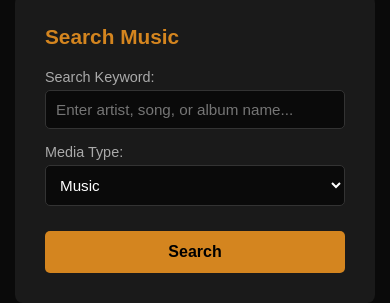
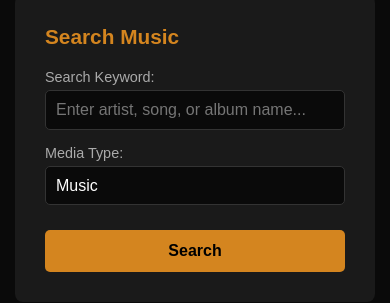
Before and after one commit to muhammad-nurikhsan/uts-pemweb-123140057, a React (Vite) app: page / in a window 390 px wide. Shown: the part 195-498 px from the top of the page. Built offline with nearby package versions, Linux system fonts and the light colour scheme.

Commit message:
Fix mobile browser

```diff
--- a/index.html
+++ b/index.html
@@ -3,8 +3,8 @@
   <head>
     <meta charset="UTF-8" />
     <link rel="icon" type="image/svg+xml" href="/vite.svg" />
-    <meta name="viewport" content="width=device-width, initial-scale=1.0" />
-    <title>uts-pemweb-123140057</title>
+    <meta name="viewport" content="width=device-width, initial-scale=1.0, maximum-scale=5.0, user-scalable=yes" />
+    <title>Music Explorer</title>
   </head>
   <body>
     <div id="root"></div>
--- a/src/App.css
+++ b/src/App.css
@@ -331,6 +331,38 @@
   background: #e89a30;
 }
 
+/* Mobile Fixes */
+button {
+  -webkit-tap-highlight-color: transparent;
+  touch-action: manipulation;
+  user-select: none;
+}
+
+input,
+select,
+textarea {
+  -webkit-appearance: none;
+  appearance: none;
+}
+
+/* Prevent zoom on input focus (iOS) */
+@media (max-width: 768px) {
+  input,
+  select,
+  textarea {
+    font-size: 16px !important;
+  }
+
+  .table-wrapper {
+    -webkit-overflow-scrolling: touch;
+  }
+
+  /* Fix for Safari mobile */
+  body {
+    -webkit-text-size-adjust: 100%;
+  }
+}
+
 /* Responsive */
 @media (max-width: 768px) {
   .container {
```
Also changed, not shown: screenshots/search-results.png (renamed from screenshots/search-result.png), 1 other file (tests, documents, lock files or other folders).
